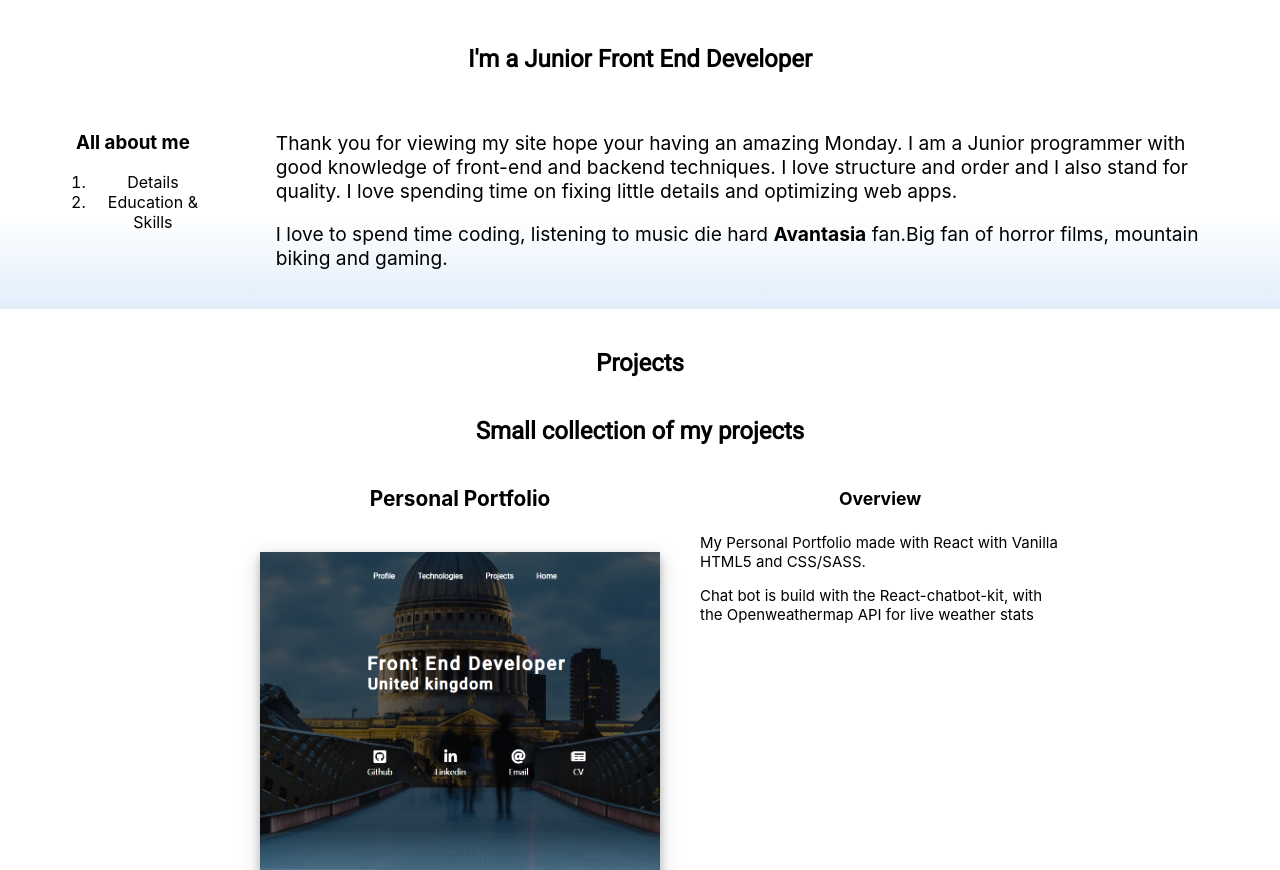
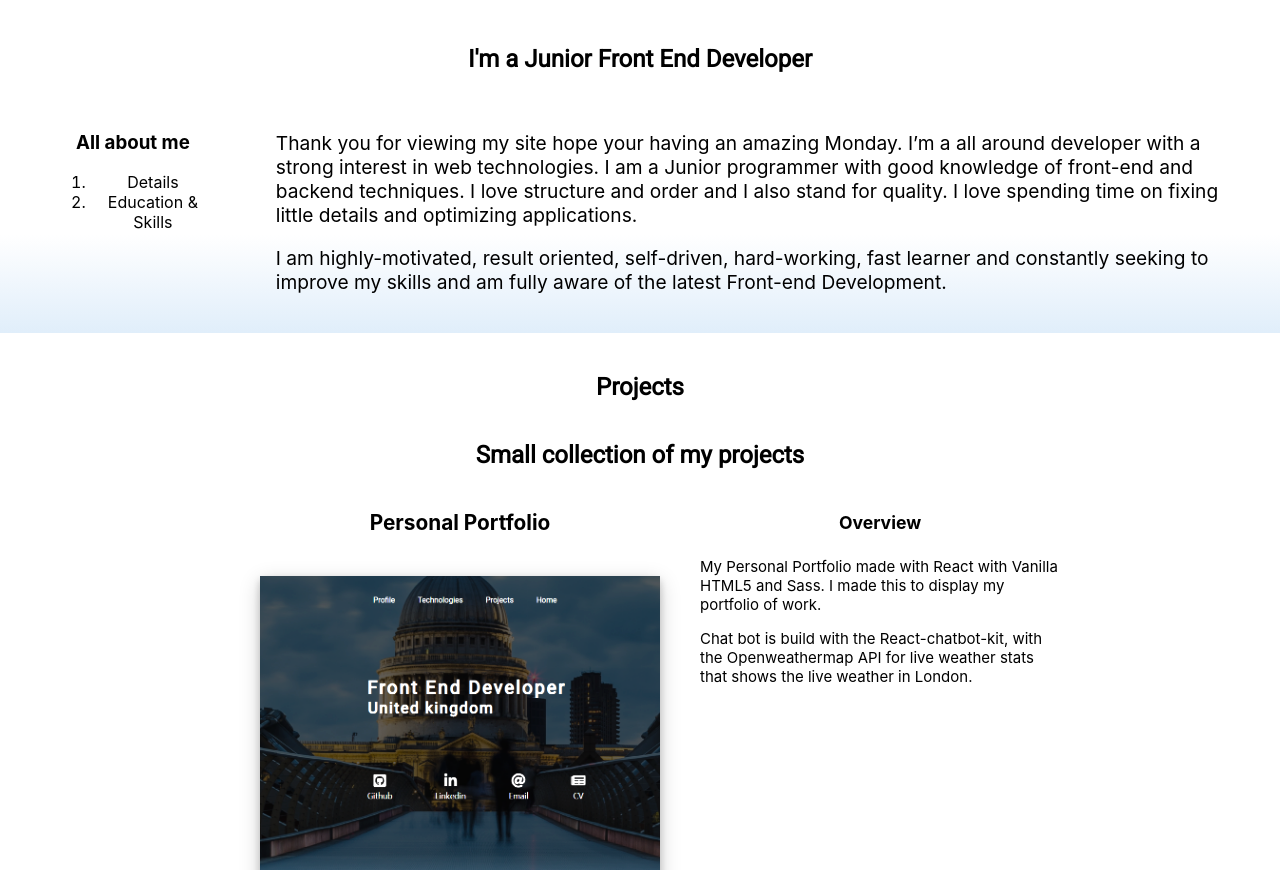
Before and after one commit to datalessuk/personal-portfolio, a React (Create React App) app: page / in a window 1280 px wide. Shown: the part 885-1755 px from the top of the page. Built offline with nearby package versions, Linux system fonts and the light colour scheme; what react-chatbot-kit would draw is missing.

Commit message:
changed aboutme text

```diff
--- a/src/App.js
+++ b/src/App.js
@@ -13,14 +13,11 @@ import personalImage from './img/Project-img/personal.PNG'
 import whenToWake from './img/Project-img/whentowakeup.PNG'
 
 function App(props) {
-
-
-
   return (
     <div className="App">
       <Header />
       <AboutMe />
-      <Projects title="Personal Portfolio" mainHeading={"Projects"} subHeading={"Small collection of my projects"}  image={personalImage} info="My Personal Portfolio made with React with Vanilla HTML5 and CSS/SASS."infoSecondLine='Chat bot is build with the React-chatbot-kit, with the Openweathermap API for live weather stats' link={'https://github.com/datalessuk/personal-portfolio'}/>
+      <Projects title="Personal Portfolio" mainHeading={"Projects"} subHeading={"Small collection of my projects"}  image={personalImage} info="My Personal Portfolio made with React with Vanilla HTML5 and Sass. I made this to display my portfolio of work."infoSecondLine='Chat bot is build with the React-chatbot-kit, with the Openweathermap API for live weather stats that shows the live weather in London.' link={'https://github.com/datalessuk/personal-portfolio'}/>
       <Projects title="When to wake up"
        image={whenToWake} info="An app that calculates the perfect time to wake up in the morning feeling well rested and ready for the day. Based on the average time it takes to fall asleep" link={'#'}/>
       <ChatButton />
--- a/src/components/AboutMe.js
+++ b/src/components/AboutMe.js
@@ -53,9 +53,9 @@ function AboutMe(){
         return(
             <React.Fragment>
                 <div className="details-container">
-                    <p>Thank you for viewing my site hope your having an amazing {todaysDay}. I am a Junior programmer with good knowledge of front-end and backend techniques. I love structure and order and I also stand for quality. I love spending time on fixing little details and optimizing web apps.</p>
+                    <p>Thank you for viewing my site hope your having an amazing {todaysDay}. I’m a all around developer with a strong interest in web technologies. I am a Junior programmer with good knowledge of front-end and backend techniques.  I love structure and order and I also stand for quality. I love spending time on fixing little details and optimizing applications.</p>
 
-                    <p>I love to spend time coding, listening to music die hard <span>Avantasia</span> fan.Big fan of horror films, mountain biking and gaming.</p>
+                    <p>I am highly-motivated, result oriented, self-driven, hard-working, fast learner and constantly seeking to improve my skills and am fully aware of the latest Front-end Development.</p>
                 </div>
             </React.Fragment>
         )
@@ -64,7 +64,7 @@ function AboutMe(){
         return(
             <React.Fragment>
                 <div className="education-container">
-                    <p><span>University of Hull (2017-2020) </span> BSc Computer Science - Achieved grade 2:1</p>
+                    <p><span>University of Hull (2017-2020) </span> BSc Computer Science - Achieved Grade 2:1</p>
                     <span>Weymouth College (2016)</span> BTEC ICT level 3 with triple distinction star (D*D*D*)
                     <br />
                     <h4>Skills</h4>
```
